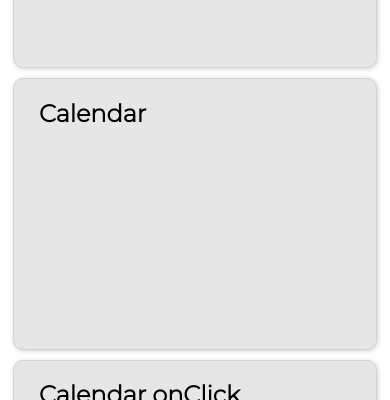
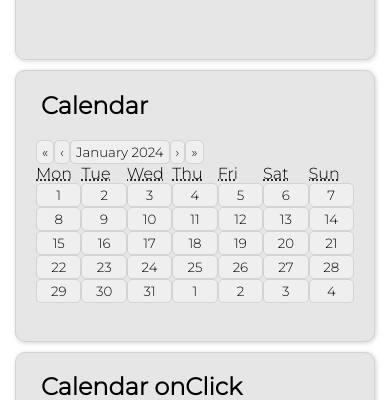
Before and after one commit to ramitaarora/mosaic-planner, a React (Vite) app in the folder client/: page / in a window 390 px wide. Shown: the part 2149-2549 px from the top of the page. Built offline with nearby package versions, Linux system fonts and the light colour scheme; no server answers.

Commit message:
added react calendar

```diff
--- a/client/package.json
+++ b/client/package.json
@@ -12,6 +12,7 @@
   "dependencies": {
     "dotenv": "^16.3.1",
     "react": "^18.2.0",
+    "react-calendar": "^4.8.0",
     "react-dom": "^18.2.0"
   },
   "devDependencies": {
--- a/client/src/App.css
+++ b/client/src/App.css
@@ -232,9 +232,16 @@ main {
     cursor: pointer;
 }
 
+.react-calendar {
+    margin: 0 20px;
+}
+
 /* Mobile Styles */
 
 @media only screen and (max-width: 1000px) {
+    body {
+        margin: 0 10px;
+    }
     main {
         display: block;
     }
--- a/client/src/App.jsx
+++ b/client/src/App.jsx
@@ -7,7 +7,7 @@ import WeeklyGoals from './components/WeeklyGoals.jsx';
 import DailyChecks from './components/DailyChecks.jsx';
 import Notes from './components/Notes.jsx';
 import Schedule from './components/Schedule.jsx';
-import Calendar from './components/Calendar.jsx';
+import CalendarCard from './components/CalendarCard.jsx';
 import CalendarClick from './components/CalendarClick.jsx';
 
 export default function App() {
@@ -57,7 +57,7 @@ export default function App() {
 
         <section id="right">
           <Notes notes={notes} setNotes={setNotes} inputValue={inputValue} setInputValue={setInputValue} />
-          <Calendar />
+          <CalendarCard />
           <CalendarClick />
         </section>
       </main>
--- a/client/src/components/Calendar.jsx
+++ /dev/null
@@ -1,10 +0,0 @@
-import { useState, useEffect } from 'react';
-
-export default function Calendar() {
-
-    return (
-        <div id="calendar" className="card">
-        <div id="card-header"><h2>Calendar</h2></div>
-        </div>
-    )
-}
--- /dev/null
+++ b/client/src/components/CalendarCard.jsx
@@ -0,0 +1,19 @@
+import { useState, useEffect } from 'react';
+import Calendar from 'react-calendar';
+
+export default function CalendarCard() {
+    const [value, setValue] = useState(new Date())
+
+    const clickDay = (event, value) => {
+        console.log(event)
+    }
+
+    return (
+        <div id="calendar" className="card">
+            <div id="card-header">
+                <h2>Calendar</h2>
+            </div>
+             <Calendar className="react-calendar" defaultView="month" onClickDay={clickDay}/>
+        </div>
+    )
+}
--- a/client/src/components/Schedule.jsx
+++ b/client/src/components/Schedule.jsx
@@ -25,8 +25,9 @@ export default function Schedule() {
 
     return (
         <div id="schedule">
-            <div id="card-header"><h2>Schedule</h2></div>
-
+            <div id="card-header">
+                <h2>Schedule</h2>
+            </div>
         </div>
     )
 }
```
